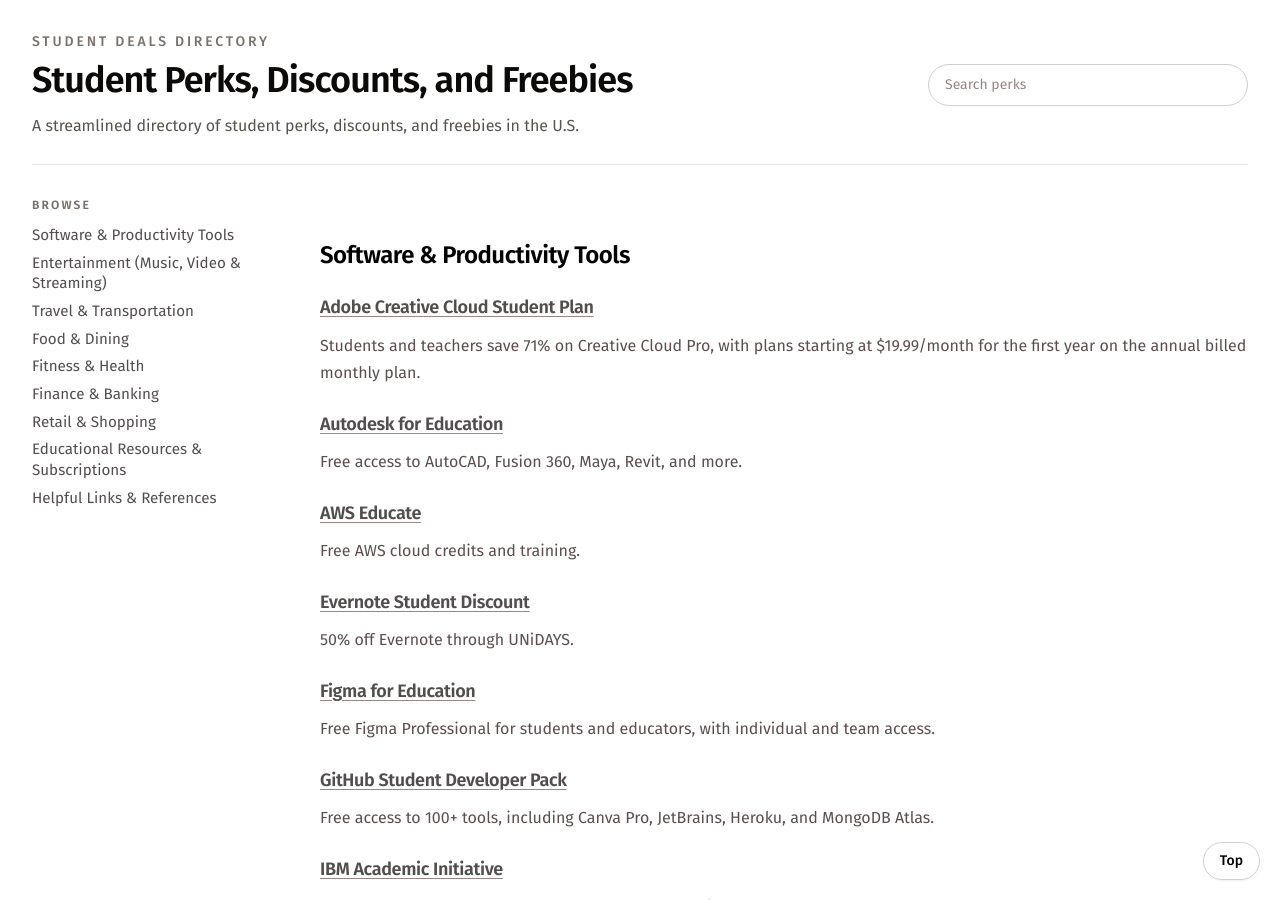
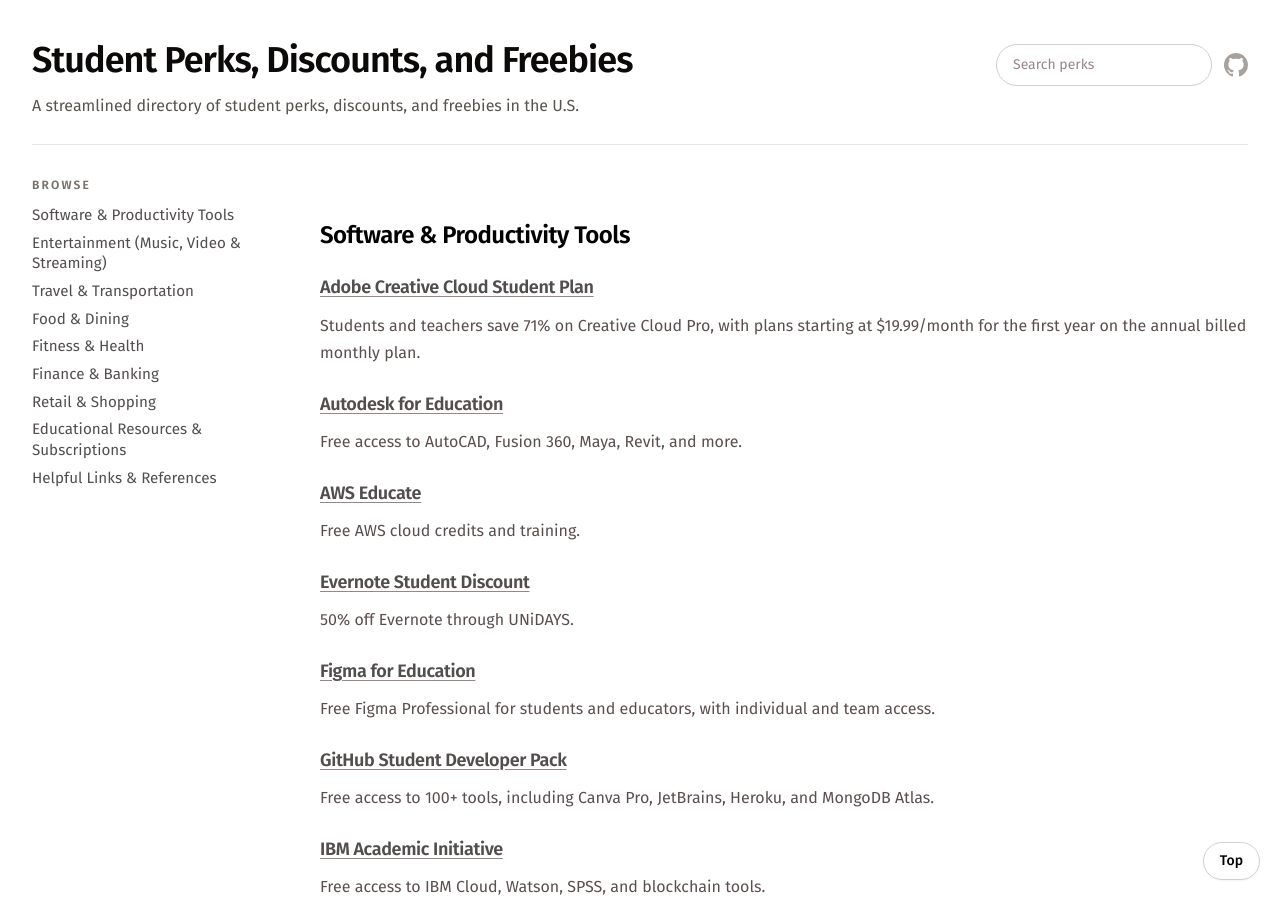
Before and after one commit to sdhutchins/awesome-edu-perks, a Jekyll site: the page built from index.md, in a window 1280 px wide and 900 px high. Built offline with Jekyll 4.4.1, drawn with Linux system fonts in a browser that asks for light colours; nearby versions of some CDN libraries.

Commit message:
Refactor header layout in default.htm.

```diff
--- a/_layouts/default.html
+++ b/_layouts/default.html
@@ -14,20 +14,22 @@
   <body id="top" class="min-h-screen bg-white text-stone-900">
     <div class="mx-auto max-w-7xl px-4 py-8 sm:px-6 lg:px-8">
       <header class="mb-8 border-b border-stone-200 pb-6">
-        <p class="text-sm font-medium uppercase tracking-[0.2em] text-stone-500">Student Deals Directory</p>
         <div class="mt-2 flex flex-col gap-4 lg:flex-row lg:items-start lg:justify-between">
           <div class="min-w-0">
             <h1 class="text-3xl font-semibold tracking-tight text-stone-950 sm:text-4xl">{{ site.title }}</h1>
             <p class="mt-3 max-w-3xl text-base leading-7 text-stone-600">{{ site.description }}</p>
           </div>
 
-          <div class="w-full max-w-xs lg:mt-1 lg:flex-shrink-0">
+          <div class="flex items-center gap-3 lg:mt-1 lg:flex-shrink-0">
             <input
               id="perk-search"
               type="search"
               placeholder="Search perks"
-              class="search-input w-full rounded-full border px-4 py-2.5 text-sm outline-none transition"
+              class="search-input w-full max-w-xs rounded-full border px-4 py-2.5 text-sm outline-none transition"
             >
+            <a href="https://github.com/sdhutchins/awesome-edu-perks" target="_blank" rel="noopener noreferrer" class="text-stone-400 transition hover:text-stone-700" aria-label="View on GitHub">
+              <svg xmlns="http://www.w3.org/2000/svg" width="24" height="24" viewBox="0 0 24 24" fill="currentColor"><path d="M12 0C5.37 0 0 5.37 0 12c0 5.31 3.435 9.795 8.205 11.385.6.105.825-.255.825-.57 0-.285-.015-1.23-.015-2.235-3.015.555-3.795-.735-4.035-1.41-.135-.345-.72-1.41-1.23-1.695-.42-.225-1.02-.78-.015-.795.945-.015 1.62.87 1.845 1.23 1.08 1.815 2.805 1.305 3.495.99.105-.78.42-1.305.765-1.605-2.67-.3-5.46-1.335-5.46-5.925 0-1.305.465-2.385 1.23-3.225-.12-.3-.54-1.53.12-3.18 0 0 1.005-.315 3.3 1.23.96-.27 1.98-.405 3-.405s2.04.135 3 .405c2.295-1.56 3.3-1.23 3.3-1.23.66 1.65.24 2.88.12 3.18.765.84 1.23 1.905 1.23 3.225 0 4.605-2.805 5.625-5.475 5.925.435.375.81 1.095.81 2.22 0 1.605-.015 2.895-.015 3.3 0 .315.225.69.825.57A12.02 12.02 0 0 0 24 12c0-6.63-5.37-12-12-12z"/></svg>
+            </a>
           </div>
         </div>
       </header>
```
